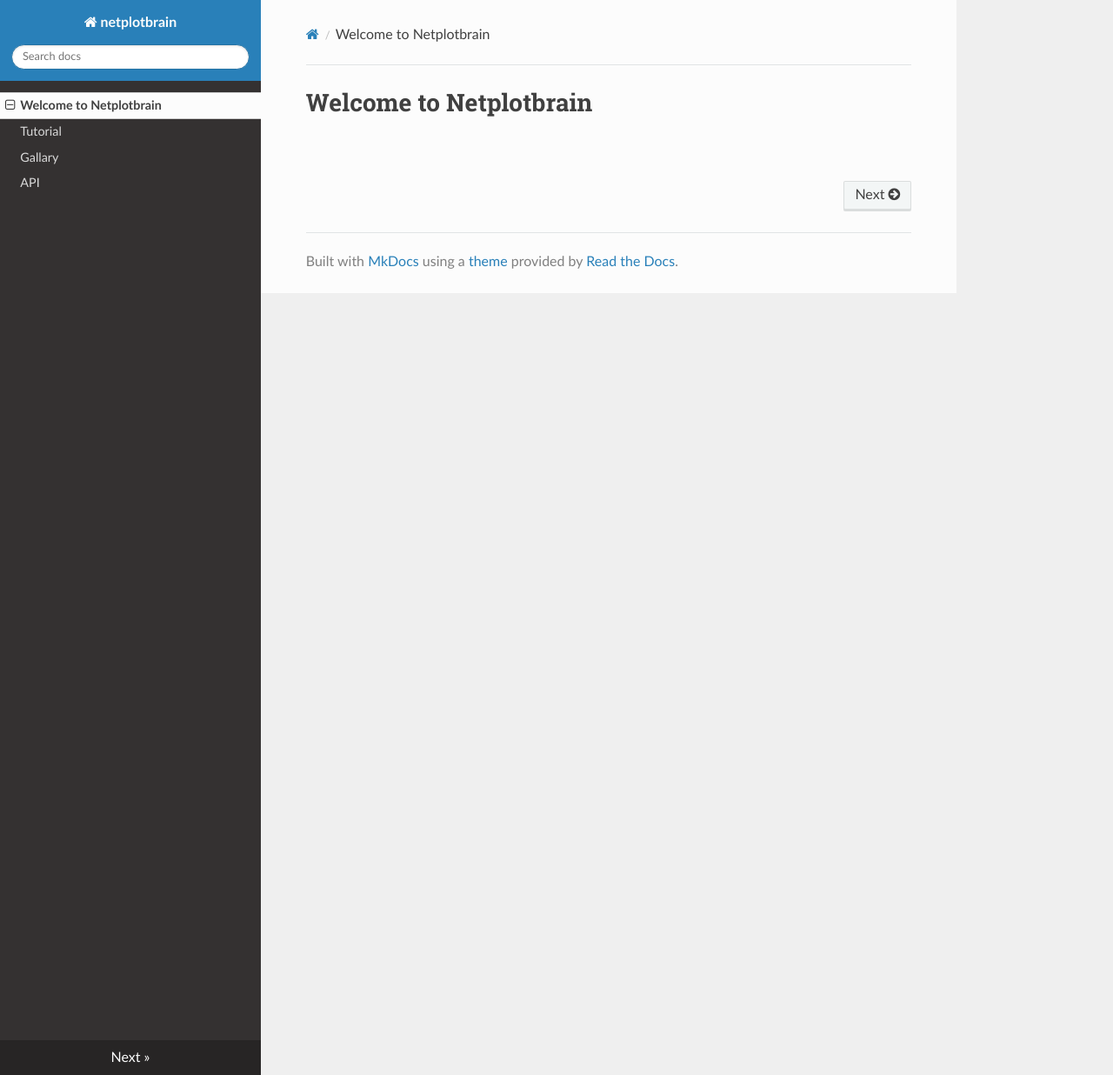
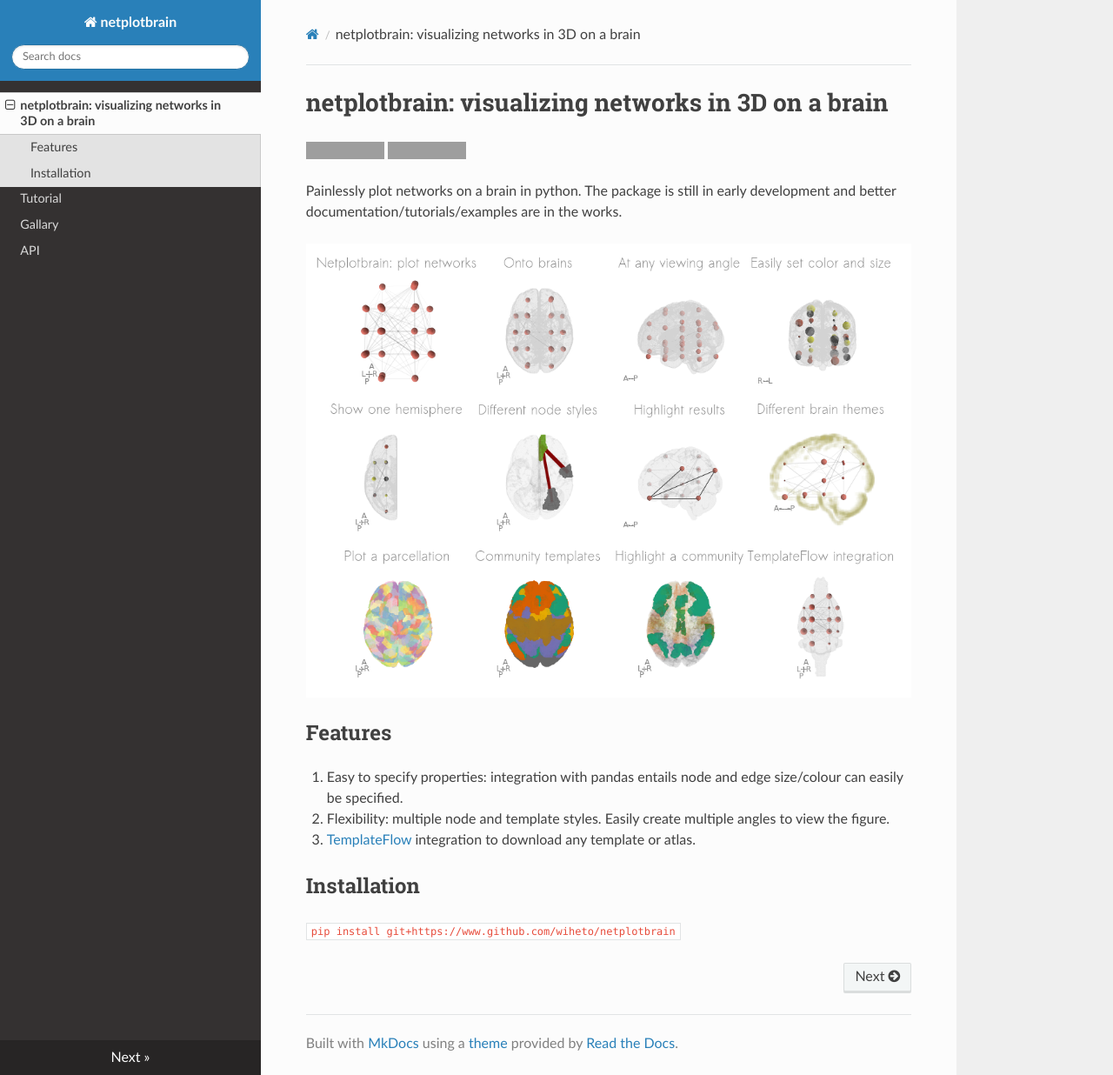
Before and after one commit to wiheto/netplotbrain, an MkDocs documentation site: the page built from docs/index.md, in a window 1280 px wide and 1236 px high. Shown: the whole window at 87% size. Built offline with MkDocs 1.6.1, drawn with Linux system fonts in a browser that asks for light colours; nearby versions of some CDN libraries; grey boxes are pictures that could not be loaded.

Commit message:
doc index

```diff
--- a/docs/index.md
+++ b/docs/index.md
@@ -1,3 +1,18 @@
-# Welcome to Netplotbrain
+# netplotbrain: visualizing networks in 3D on a brain
 
-![](../examples/figures/showcase.png)
+[![Codacy Badge](https://app.codacy.com/project/badge/Grade/d2c620d4be8047989e7b91ac3bbbba97)](https://www.codacy.com/gh/wiheto/netplotbrain/dashboard?utm_source=github.com&amp;utm_medium=referral&amp;utm_content=wiheto/netplotbrain&amp;utm_campaign=Badge_Grade)
+[![DOI](https://zenodo.org/badge/317297000.svg)](https://zenodo.org/badge/latestdoi/317297000)
+
+Painlessly plot networks on a brain in python. The package is still in early development and better documentation/tutorials/examples are in the works.
+
+![](https://github.com/wiheto/netplotbrain/blob/main/examples/figures/showcase.png)
+
+## Features
+
+1. Easy to specify properties: integration with pandas entails node and edge size/colour can easily be specified.
+2. Flexibility: multiple node and template styles. Easily create multiple angles to view the figure.
+3. [TemplateFlow](https://www.templateflow.org) integration to download any template or atlas.
+
+## Installation
+
+`pip install git+https://www.github.com/wiheto/netplotbrain`
```
